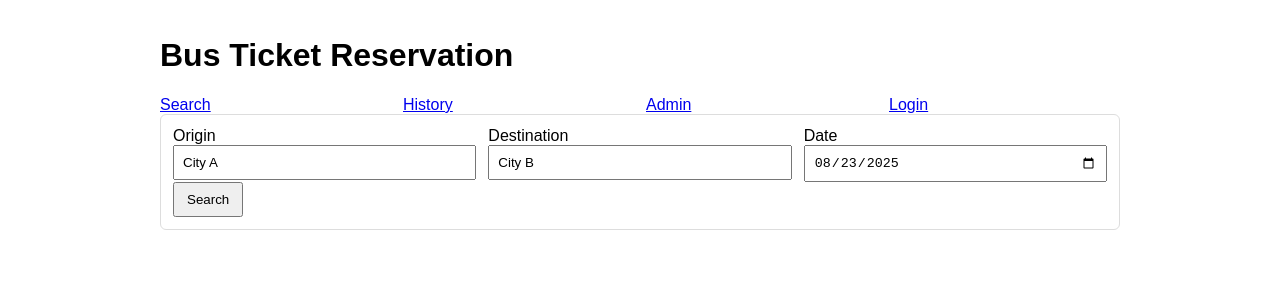
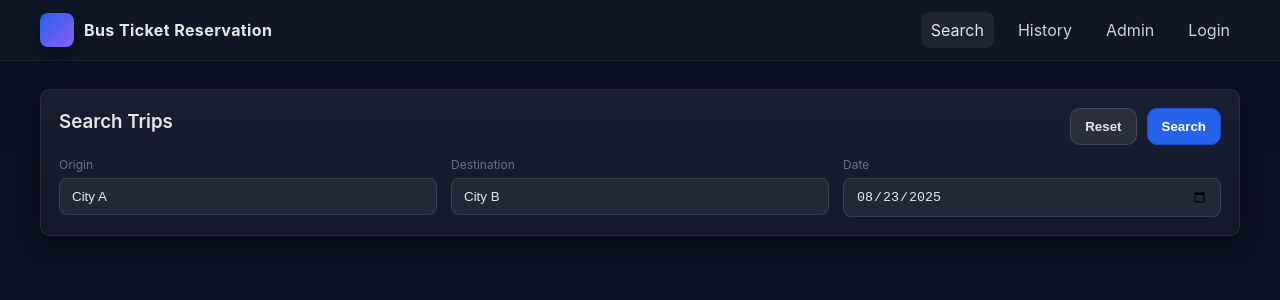
Before and after one commit to imrk2002/ticket-system, an Angular app in the folder frontend/: page /#/ in a window 1280 px wide. Shown: the top 300 px of the page. Built offline with nearby package versions, Linux system fonts and the light colour scheme.

Commit message:
feat(ui): enterprise-grade styling, redesigned layout, and polished pages

```diff
--- a/frontend/src/app/admin/admin.component.ts
+++ b/frontend/src/app/admin/admin.component.ts
@@ -5,9 +5,13 @@ import { AuthService } from '../auth.service';
   selector: 'app-admin',
   template: `
     <div class="card">
-      <h3>Admin Dashboard</h3>
-      <p>Welcome, admin. This is a placeholder for admin features.</p>
-      <button (click)="logout()">Logout</button>
+      <div class="toolbar">
+        <h3>Admin Dashboard</h3>
+        <div class="actions">
+          <button class="btn btn-secondary" (click)="logout()">Logout</button>
+        </div>
+      </div>
+      <p class="muted mt-12">Welcome, admin. Use this area to manage routes, trips, and reservations in the future.</p>
     </div>
   `,
 })
--- a/frontend/src/app/app.component.ts
+++ b/frontend/src/app/app.component.ts
@@ -1,18 +1,34 @@
 import { Component } from '@angular/core';
+import { AuthService } from './auth.service';
 
 @Component({
   selector: 'app-root',
   template: `
-    <div class="container">
-      <h1>Bus Ticket Reservation</h1>
-      <nav class="row">
-        <a routerLink="/" routerLinkActive="active">Search</a>
-        <a routerLink="/history" routerLinkActive="active">History</a>
-        <a routerLink="/admin" routerLinkActive="active">Admin</a>
-        <a routerLink="/login" routerLinkActive="active">Login</a>
-      </nav>
+    <div class="navbar">
+      <div class="navbar-inner">
+        <div class="brand">
+          <div class="brand-badge"></div>
+          <div>Bus Ticket Reservation</div>
+        </div>
+        <div class="nav-links">
+          <a routerLink="/" routerLinkActive="active">Search</a>
+          <a routerLink="/history" routerLinkActive="active">History</a>
+          <a routerLink="/admin" routerLinkActive="active">Admin</a>
+          <a routerLink="/login" routerLinkActive="active" *ngIf="!isAuthed">Login</a>
+          <button class="btn btn-secondary" (click)="logout()" *ngIf="isAuthed">Logout</button>
+        </div>
+      </div>
+    </div>
+    <div class="page">
       <router-outlet></router-outlet>
     </div>
   `,
 })
-export class AppComponent {}
+export class AppComponent {
+  isAuthed = false;
+  constructor(private auth: AuthService) {
+    this.isAuthed = !!this.auth.getToken();
+    this.auth.isAuthenticated$.subscribe(v => this.isAuthed = v);
+  }
+  logout() { this.auth.logout(); }
+}
--- a/frontend/src/app/booking/booking.component.ts
+++ b/frontend/src/app/booking/booking.component.ts
@@ -6,8 +6,13 @@ import { ApiService } from '../api.service';
   selector: 'app-booking',
   template: `
     <div class="card">
-      <h3>Book Trip #{{tripId}}</h3>
-      <div class="row">
+      <div class="toolbar">
+        <h3>Book Trip #{{tripId}}</h3>
+        <div class="actions">
+          <button class="btn btn-primary" (click)="book()">Confirm Booking</button>
+        </div>
+      </div>
+      <div class="grid cols-2 mt-12">
         <div>
           <label>Passenger Name</label>
           <input [(ngModel)]="passenger" />
@@ -17,8 +22,7 @@ import { ApiService } from '../api.service';
           <input type="number" [(ngModel)]="seats" min="1" />
         </div>
       </div>
-      <button (click)="book()">Confirm Booking</button>
-      <div *ngIf="error" style="color:red">{{error}}</div>
+      <div *ngIf="error" class="mt-12" style="color:#fca5a5">{{error}}</div>
     </div>
   `,
 })
--- a/frontend/src/app/history/history.component.ts
+++ b/frontend/src/app/history/history.component.ts
@@ -5,21 +5,33 @@ import { ApiService } from '../api.service';
   selector: 'app-history',
   template: `
     <div class="card">
-      <button (click)="refresh()">Refresh</button>
-    </div>
-    <div *ngFor="let r of reservations" class="card">
-      <div class="row">
-        <div>
-          <div><b>Reservation #{{r.id}}</b></div>
-          <div>Trip: {{r.trip_id}}</div>
-          <div>Passenger: {{r.passenger_name}}</div>
-          <div>Seats: {{r.seats_booked}}</div>
-          <div>Status: {{r.status}}</div>
-        </div>
-        <div>
-          <button (click)="cancel(r.id)" [disabled]="r.status==='CANCELLED'">Cancel</button>
+      <div class="toolbar">
+        <h3>Booking History</h3>
+        <div class="actions">
+          <button class="btn btn-secondary" (click)="refresh()">Refresh</button>
         </div>
       </div>
+    </div>
+    <div class="card" *ngIf="reservations?.length">
+      <table class="table">
+        <thead>
+          <tr>
+            <th>ID</th><th>Trip</th><th>Passenger</th><th>Seats</th><th>Status</th><th style="width:1%"></th>
+          </tr>
+        </thead>
+        <tbody>
+          <tr *ngFor="let r of reservations">
+            <td>#{{r.id}}</td>
+            <td>{{r.trip_id}}</td>
+            <td>{{r.passenger_name}}</td>
+            <td>{{r.seats_booked}}</td>
+            <td>
+              <span class="badge" [class.success]="r.status==='BOOKED'" [class.warn]="r.status!=='BOOKED'">{{r.status}}</span>
+            </td>
+            <td><button class="btn btn-danger" (click)="cancel(r.id)" [disabled]="r.status==='CANCELLED'">Cancel</button></td>
+          </tr>
+        </tbody>
+      </table>
     </div>
   `,
 })
--- a/frontend/src/app/login/login.component.ts
+++ b/frontend/src/app/login/login.component.ts
@@ -5,20 +5,24 @@ import { AuthService } from '../auth.service';
 @Component({
   selector: 'app-login',
   template: `
-    <div class="card">
-      <h3>Login</h3>
-      <div class="row">
-        <div>
-          <label>Username</label>
-          <input [(ngModel)]="username" />
+    <div class="center">
+      <div class="card" style="max-width:460px; width:100%">
+        <h3>Sign in</h3>
+        <div class="grid cols-1 mt-12">
+          <div>
+            <label>Username</label>
+            <input [(ngModel)]="username" placeholder="admin or user" />
+          </div>
+          <div>
+            <label>Password</label>
+            <input type="password" [(ngModel)]="password" placeholder="••••••••" />
+          </div>
         </div>
-        <div>
-          <label>Password</label>
-          <input type="password" [(ngModel)]="password" />
+        <div class="mt-12">
+          <button class="btn btn-primary" (click)="login()">Login</button>
         </div>
+        <div *ngIf="error" class="mt-12" style="color:#fca5a5">{{error}}</div>
       </div>
-      <button (click)="login()">Login</button>
-      <div *ngIf="error" style="color:red;margin-top:8px">{{error}}</div>
     </div>
   `,
 })
--- a/frontend/src/app/search/search.component.ts
+++ b/frontend/src/app/search/search.component.ts
@@ -6,7 +6,14 @@ import { ApiService } from '../api.service';
   selector: 'app-search',
   template: `
     <div class="card">
-      <div class="row">
+      <div class="toolbar">
+        <h3>Search Trips</h3>
+        <div class="actions">
+          <button class="btn btn-secondary" (click)="reset()">Reset</button>
+          <button class="btn btn-primary" (click)="search()">Search</button>
+        </div>
+      </div>
+      <div class="grid cols-3 mt-12">
         <div>
           <label>Origin</label>
           <input [(ngModel)]="origin" placeholder="City A" />
@@ -20,21 +27,32 @@ import { ApiService } from '../api.service';
           <input type="date" [(ngModel)]="date" />
         </div>
       </div>
-      <button (click)="search()">Search</button>
-      <div *ngIf="error" style="color:red;margin-top:8px">{{error}}</div>
+      <div *ngIf="error" class="mt-12" style="color:#fca5a5">{{error}}</div>
     </div>
 
-    <div *ngFor="let t of trips" class="card">
-      <div class="row">
-        <div>
-          <div><b>{{t.route.origin}} → {{t.route.destination}}</b></div>
-          <div>{{t.departure_time}}</div>
-        </div>
-        <div>
-          <div>Seats: {{t.seats_available}} / {{t.seats_total}}</div>
-          <button (click)="book(t.id)">Book</button>
-        </div>
-      </div>
+    <div class="card" *ngIf="trips?.length">
+      <table class="table">
+        <thead>
+          <tr>
+            <th>Route</th>
+            <th>Departure</th>
+            <th>Seats</th>
+            <th style="width:1%"></th>
+          </tr>
+        </thead>
+        <tbody>
+          <tr *ngFor="let t of trips">
+            <td><b>{{t.route.origin}} → {{t.route.destination}}</b></td>
+            <td>{{t.departure_time | date:'medium'}}</td>
+            <td>
+              <span class="badge" [class.success]="t.seats_available>0" [class.danger]="t.seats_available===0">
+                {{t.seats_available}} / {{t.seats_total}}
+              </span>
+            </td>
+            <td><button class="btn btn-primary" (click)="book(t.id)">Book</button></td>
+          </tr>
+        </tbody>
+      </table>
     </div>
   `,
 })
--- a/frontend/src/styles.css
+++ b/frontend/src/styles.css
@@ -1,8 +1,82 @@
-:root { font-family: Arial, Helvetica, sans-serif; }
-body { margin: 0; padding: 0; }
-.container { max-width: 960px; margin: 0 auto; padding: 16px; }
-.card { border: 1px solid #ddd; border-radius: 6px; padding: 12px; margin-bottom: 12px; }
-.row { display: flex; gap: 12px; flex-wrap: wrap; }
-.row > * { flex: 1; min-width: 200px; }
-button { padding: 8px 12px; cursor: pointer; }
-input, select { padding: 8px; width: 100%; box-sizing: border-box; }
+:root {
+  --bg: #0f172a;
+  --panel: #111827;
+  --surface: #1f2937;
+  --muted: #6b7280;
+  --text: #e5e7eb;
+  --primary: #2563eb;
+  --primary-600: #1d4ed8;
+  --success: #16a34a;
+  --warning: #d97706;
+  --danger: #dc2626;
+  --radius: 10px;
+  --shadow: 0 8px 20px rgba(0,0,0,.35);
+  font-family: Inter, ui-sans-serif, system-ui, -apple-system, Segoe UI, Roboto, Helvetica, Arial, "Apple Color Emoji", "Segoe UI Emoji";
+}
+
+html, body { height: 100%; }
+body { margin: 0; padding: 0; background: linear-gradient(180deg, #0b1022 0%, #0f172a 100%); color: var(--text); }
+
+.navbar {
+  position: sticky; top: 0; z-index: 10;
+  background: rgba(17,24,39,.8); backdrop-filter: blur(8px);
+  border-bottom: 1px solid rgba(255,255,255,.06);
+}
+.navbar-inner {
+  max-width: 1200px; margin: 0 auto; padding: 12px 20px;
+  display: flex; align-items: center; justify-content: space-between;
+}
+.brand { display: flex; align-items: center; gap: 10px; font-weight: 700; letter-spacing: .4px; }
+.brand-badge { width: 34px; height: 34px; border-radius: 8px; background: linear-gradient(135deg, var(--primary), #8b5cf6); box-shadow: var(--shadow); }
+.nav-links { display: flex; align-items: center; gap: 14px; }
+.nav-links a { color: var(--text); text-decoration: none; opacity: .9; padding: 8px 10px; border-radius: 8px; }
+.nav-links a.active, .nav-links a:hover { background: rgba(255,255,255,.06); opacity: 1; }
+
+.page {
+  max-width: 1200px; margin: 28px auto; padding: 0 20px;
+}
+
+.card {
+  background: linear-gradient(180deg, rgba(255,255,255,.06), rgba(255,255,255,.03));
+  border: 1px solid rgba(255,255,255,.08);
+  border-radius: var(--radius);
+  padding: 18px; margin-bottom: 16px;
+  box-shadow: var(--shadow);
+}
+.card h3 { margin: 0 0 10px 0; font-weight: 600; }
+
+.grid { display: grid; gap: 14px; }
+.grid.cols-2 { grid-template-columns: repeat(2, minmax(0, 1fr)); }
+.grid.cols-3 { grid-template-columns: repeat(3, minmax(0, 1fr)); }
+@media (max-width: 800px) { .grid.cols-2, .grid.cols-3 { grid-template-columns: 1fr; } }
+
+label { display: block; font-size: 12px; color: var(--muted); margin-bottom: 6px; }
+input, select { background: var(--surface); color: var(--text); border: 1px solid rgba(255,255,255,.1); border-radius: 8px; padding: 10px 12px; width: 100%; box-sizing: border-box; outline: none; }
+input:focus, select:focus { border-color: var(--primary); box-shadow: 0 0 0 3px rgba(37,99,235,.15); }
+
+.btn { display: inline-flex; align-items: center; gap: 8px; border: 1px solid transparent; border-radius: 10px; padding: 10px 14px; font-weight: 600; cursor: pointer; transition: .15s ease-in-out; }
+.btn:hover { transform: translateY(-1px); }
+.btn:active { transform: translateY(0); }
+.btn-primary { background: var(--primary); border-color: var(--primary-600); color: white; }
+.btn-secondary { background: rgba(255,255,255,.08); border-color: rgba(255,255,255,.12); color: var(--text); }
+.btn-danger { background: var(--danger); border-color: #b91c1c; color: white; }
+
+.table { width: 100%; border-collapse: collapse; }
+.table th, .table td { padding: 12px 10px; border-bottom: 1px solid rgba(255,255,255,.08); text-align: left; }
+.table th { color: var(--muted); font-weight: 500; }
+.table tr:hover td { background: rgba(255,255,255,.04); }
+
+.badge { display: inline-block; padding: 4px 8px; border-radius: 999px; font-size: 12px; font-weight: 600; }
+.badge.success { background: rgba(22,163,74,.15); color: #86efac; border: 1px solid rgba(22,163,74,.35); }
+.badge.warn { background: rgba(217,119,6,.15); color: #facc15; border: 1px solid rgba(217,119,6,.35); }
+.badge.danger { background: rgba(220,38,38,.15); color: #fca5a5; border: 1px solid rgba(220,38,38,.35); }
+
+.toolbar { display: flex; align-items: center; gap: 10px; justify-content: space-between; flex-wrap: wrap; }
+.toolbar .actions { display: flex; gap: 10px; }
+
+.muted { color: var(--muted); }
+.spacer { flex: 1; }
+.mt-8 { margin-top: 8px; } .mt-12 { margin-top: 12px; } .mt-16 { margin-top: 16px; }
+.mb-8 { margin-bottom: 8px; }
+
+.center { display: grid; place-items: center; min-height: calc(100vh - 120px); }
```
